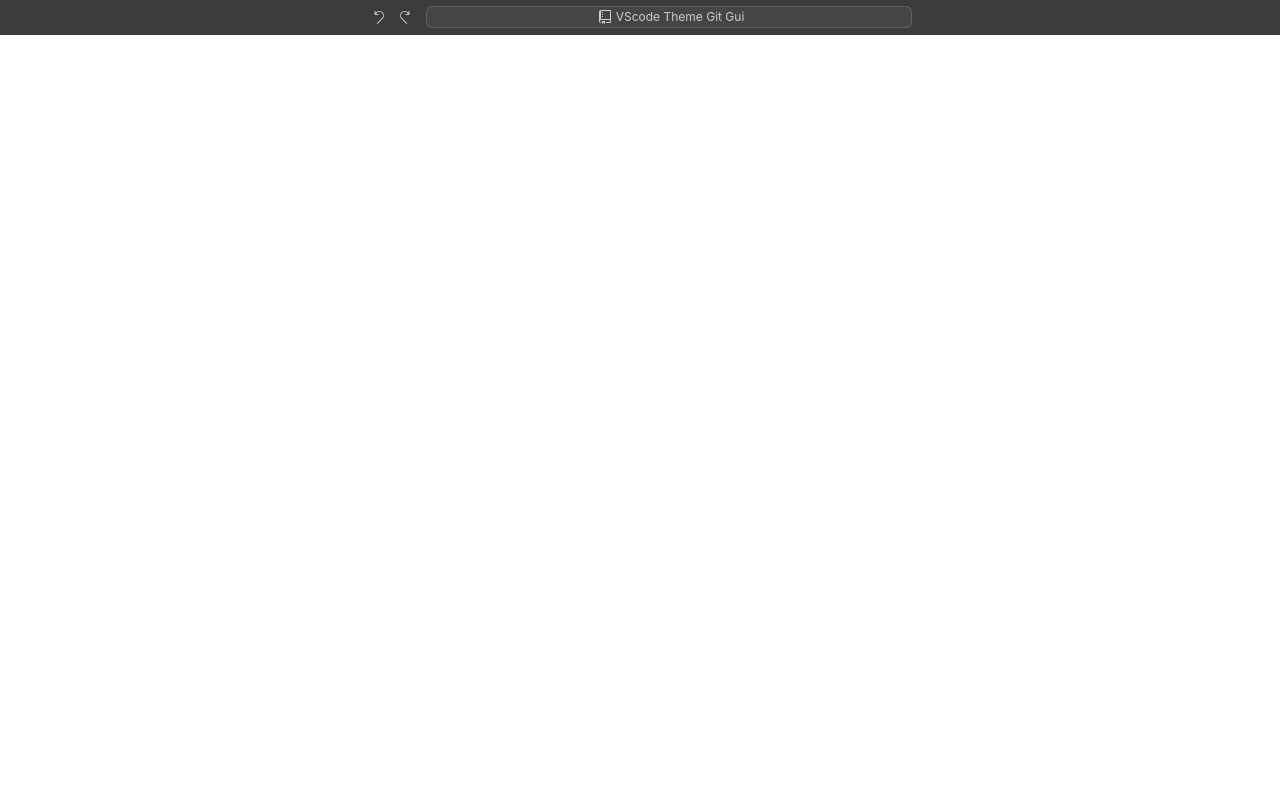
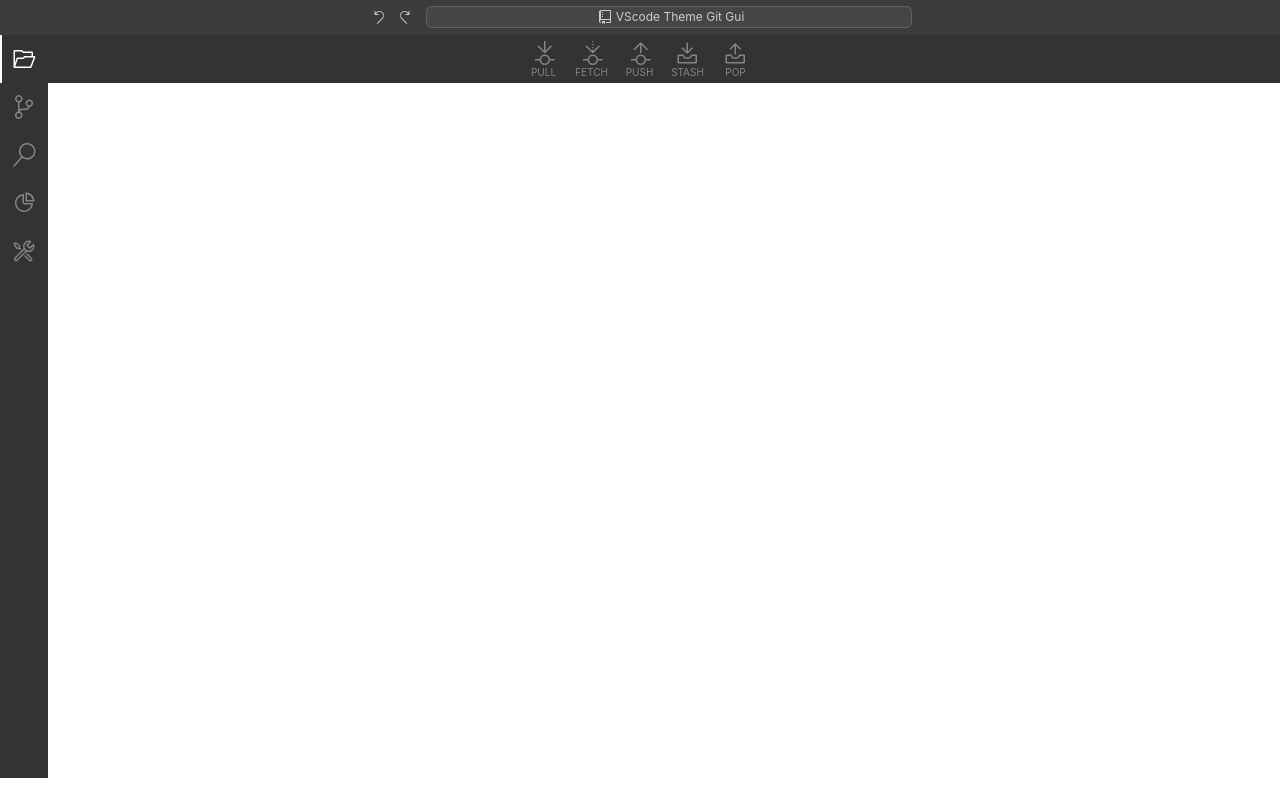
Before and after one commit to kbjdev/vstgg, a React (Vite) app: page / in a window 1280 px wide. Built offline with nearby package versions, Linux system fonts and the light colour scheme.

Commit message:
feat: ActivityBar

```diff
--- a/src/renderer/App.tsx
+++ b/src/renderer/App.tsx
@@ -1,6 +1,7 @@
 import { FC } from 'react';
 import ThemeProvider from '@src/renderer/components/styles/ThemeProvider';
 import GlobalStyles from './components/styles/GlobalStyles';
+import ActivityBar from './components/vs/workbench/ActivityBar';
 import TitleBar from './components/vs/workbench/TitleBar';
 
 const App: FC = () => {
@@ -8,6 +9,7 @@
     <ThemeProvider>
       <GlobalStyles />
       <TitleBar />
+      <ActivityBar />
     </ThemeProvider>
   );
 };
--- /dev/null
+++ b/src/renderer/components/vs/workbench/ActivityBar/ActivityBarButton.tsx
@@ -0,0 +1,76 @@
+import { ButtonHTMLAttributes, forwardRef, PropsWithChildren } from 'react';
+import styled, { css } from 'styled-components';
+
+interface IButtonProps {
+  $isActive: boolean;
+  $direction: 'top' | 'left' | 'bottom' | 'right';
+}
+
+const Button = styled.button<IButtonProps>`
+  display: flex;
+  flex-direction: column;
+  align-items: center;
+  justify-content: center;
+  width: 48px;
+  height: 48px;
+  font-size: 10px;
+  padding: 3px;
+  cursor: pointer;
+  color: ${({ theme, $isActive }) =>
+    $isActive
+      ? theme.colors['activityBar.foreground']
+      : theme.colors['activityBar.inactiveForeground']};
+  fill: ${({ theme, $isActive }) =>
+    $isActive
+      ? theme.colors['activityBar.foreground']
+      : theme.colors['activityBar.inactiveForeground']};
+  ${({ theme, $direction, $isActive }) => css`
+    padding-${$direction}: 1px;
+    border-${$direction}: 2px solid transparent;
+    border-${$direction}-color: ${$isActive ? theme.colors['activityBar.foreground'] : 'transparent'};
+  `}
+
+  svg {
+    width: 24px;
+    height: 24px;
+  }
+
+  &:hover,
+  &:active {
+    color: ${({ theme, disabled }) =>
+      disabled
+        ? theme.colors['activityBar.inactiveForeground']
+        : theme.colors['activityBar.foreground']};
+    fill: ${({ theme, disabled }) =>
+      disabled
+        ? theme.colors['activityBar.inactiveForeground']
+        : theme.colors['activityBar.foreground']};
+  }
+
+  &:active {
+    border-left-color: transparent;
+  }
+`;
+
+const Label = styled.span`
+  margin-top: 2px;
+`;
+
+interface IActivityBarButtonProps extends ButtonHTMLAttributes<HTMLButtonElement> {
+  label?: string;
+  isActive?: boolean;
+  direction?: 'top' | 'left' | 'right' | 'bottom';
+}
+
+const ActivityBarButton = forwardRef<HTMLButtonElement, PropsWithChildren<IActivityBarButtonProps>>(
+  ({ label, isActive = false, direction = 'left', type = 'button', children, ...props }, ref) => (
+    <Button $isActive={isActive} $direction={direction} type={type} {...props}>
+      {children}
+      {label && <Label>{label.toUpperCase()}</Label>}
+    </Button>
+  )
+);
+
+ActivityBarButton.displayName = 'ActivityBarButton';
+
+export default ActivityBarButton;
--- /dev/null
+++ b/src/renderer/components/vs/workbench/ActivityBar/index.tsx
@@ -0,0 +1,93 @@
+import { FC } from 'react';
+import styled from 'styled-components';
+import FolderOpenedIcon from '@resources/icons/folder-opened.svg?react';
+import GitStashPopIcon from '@resources/icons/git-stash-pop.svg?react';
+import GitStashIcon from '@resources/icons/git-stash.svg?react';
+import PieChartIcon from '@resources/icons/pie-chart.svg?react';
+import RepoFetchIcon from '@resources/icons/repo-fetch.svg?react';
+import RepoPullIcon from '@resources/icons/repo-pull.svg?react';
+import RepoPushIcon from '@resources/icons/repo-push.svg?react';
+import SearchIcon from '@resources/icons/search.svg?react';
+import SourceControlIcon from '@resources/icons/source-control.svg?react';
+import ToolsIcon from '@resources/icons/tools.svg?react';
+import ActivityBarButton from './ActivityBarButton';
+
+const Container = styled.div`
+  position: absolute;
+  top: 35px;
+  left: 0;
+  display: flex;
+  flex-direction: column;
+  justify-content: space-between;
+  width: 48px;
+  height: calc(100% - 35px - 22px);
+`;
+
+const ShortcutContainer = styled.div`
+  position: absolute;
+  top: 0;
+  left: 48px;
+  height: 48px;
+  width: calc(100vw - 48px);
+`;
+
+const Wrapper = styled.div`
+  width: 100%;
+  height: 100%;
+  background-color: ${({ theme }) => theme.colors['activityBar.background']};
+  border-right: 1px solid ${({ theme }) => theme.colors['activityBar.border']};
+`;
+
+const Center = styled.div`
+  display: flex;
+  align-items: center;
+  justify-content: center;
+  width: 100%;
+  height: 100%;
+  padding-right: 48px;
+`;
+
+const ActivityBar: FC = () => (
+  <Container>
+    <ShortcutContainer>
+      <Wrapper>
+        <Center>
+          <ActivityBarButton direction="top" label="pull">
+            <RepoPullIcon />
+          </ActivityBarButton>
+          <ActivityBarButton direction="top" label="fetch">
+            <RepoFetchIcon />
+          </ActivityBarButton>
+          <ActivityBarButton direction="top" label="push">
+            <RepoPushIcon />
+          </ActivityBarButton>
+          <ActivityBarButton direction="top" label="stash">
+            <GitStashIcon />
+          </ActivityBarButton>
+          <ActivityBarButton direction="top" label="pop">
+            <GitStashPopIcon />
+          </ActivityBarButton>
+        </Center>
+      </Wrapper>
+    </ShortcutContainer>
+    <Wrapper>
+      <ActivityBarButton isActive>
+        <FolderOpenedIcon />
+      </ActivityBarButton>
+      <ActivityBarButton>
+        <SourceControlIcon />
+      </ActivityBarButton>
+      <ActivityBarButton>
+        <SearchIcon />
+      </ActivityBarButton>
+      <ActivityBarButton>
+        <PieChartIcon />
+      </ActivityBarButton>
+      <ActivityBarButton>
+        <ToolsIcon />
+      </ActivityBarButton>
+    </Wrapper>
+  </Container>
+);
+
+export default ActivityBar;
```
